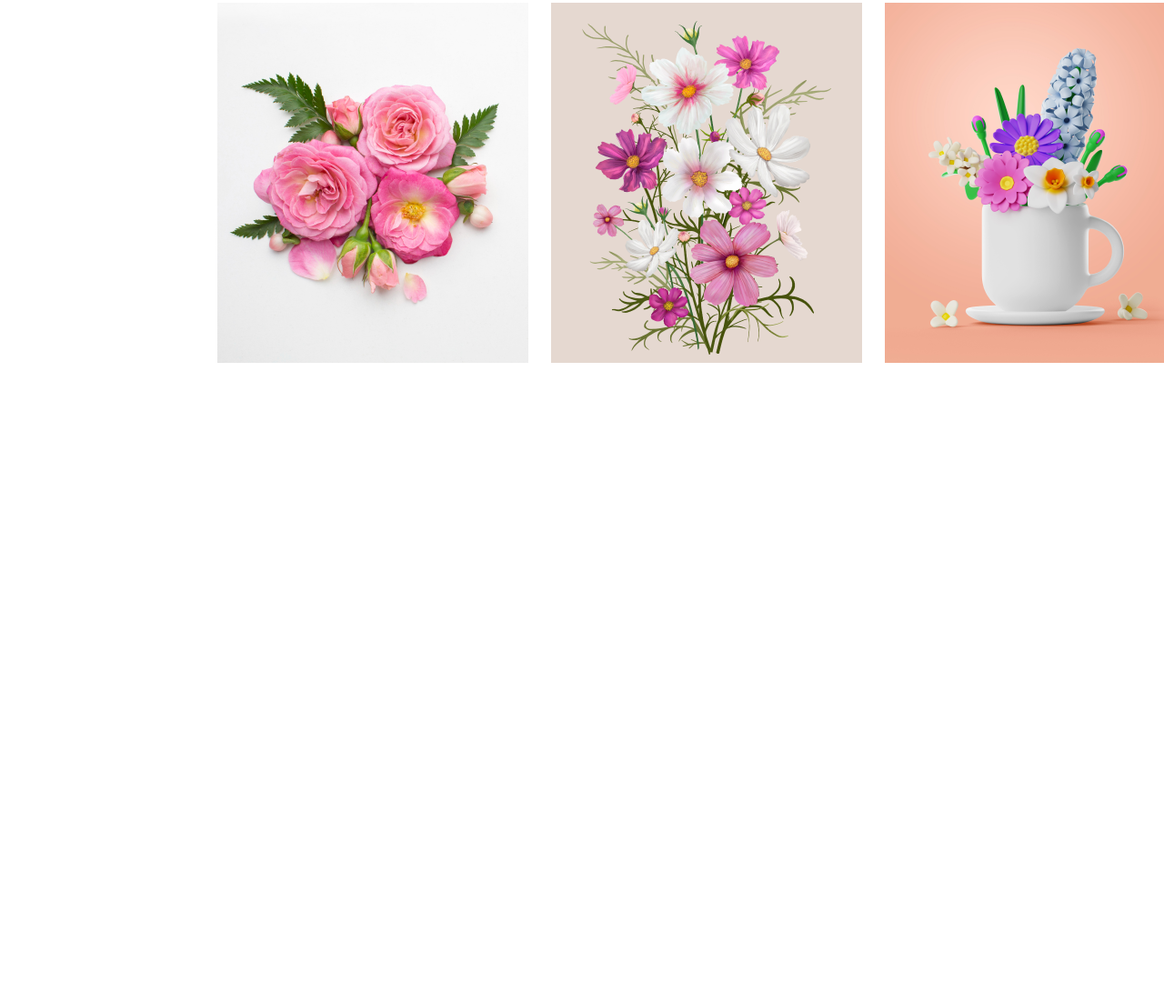
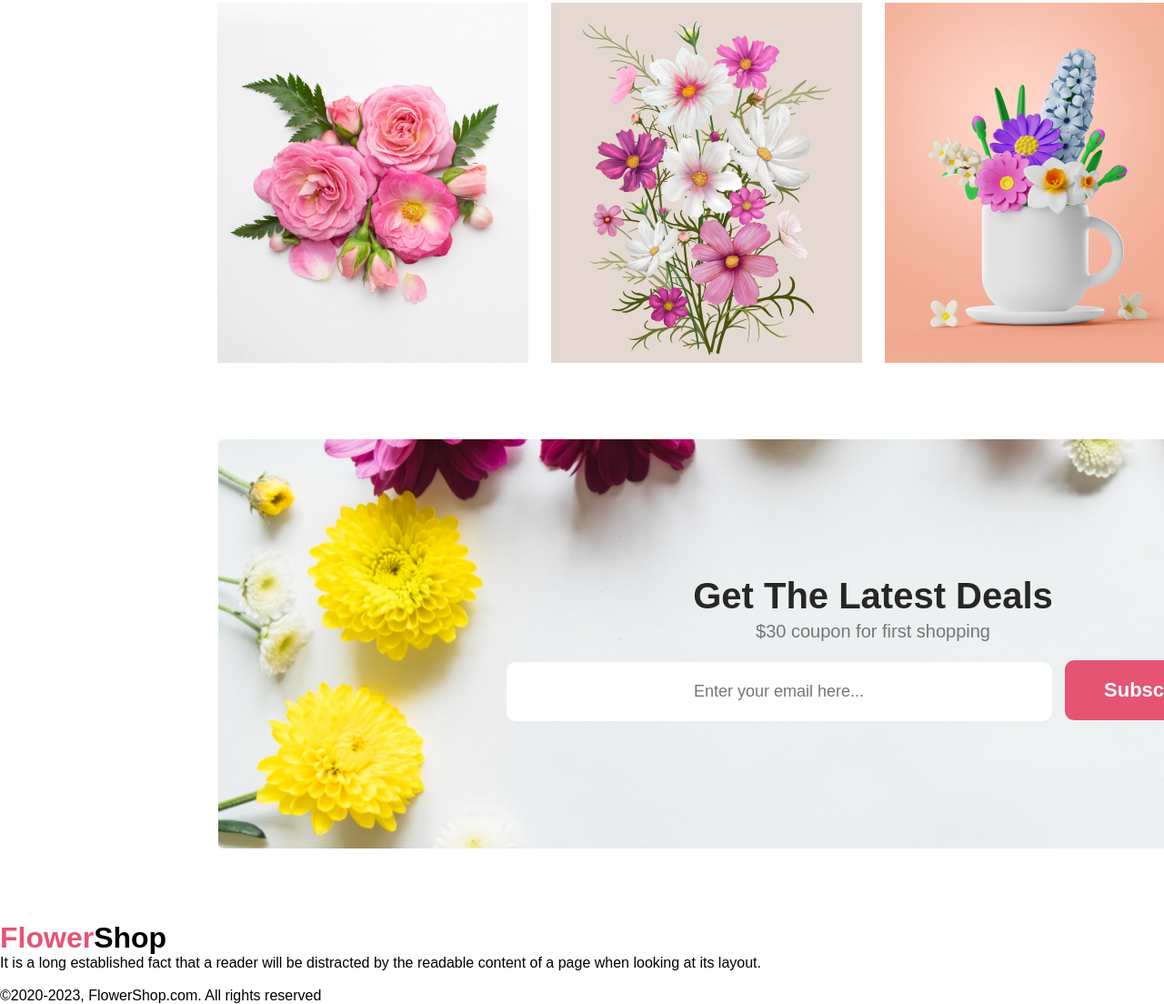
Before and after one commit to mehediriad333/ph-flower-project, a plain HTML site: page index.html in a window 1280 px wide. Shown: the part 3120-4224 px from the top of the page at 91% size. Before the commit the page ends 3523 px from the top, so only its background shows below. Drawn offline with Linux system fonts and the light colour scheme.

Commit message:
subscribe sec finish

```diff
--- a/index.html
+++ b/index.html
@@ -71,7 +71,7 @@
             <div class="offer-text">
                 <h1>Hot Deal ! Sale Up To 25% <span>Off</span></h1>
                 <p>It is a long established fact that a reader will be distracted by the readable content of a page when looking at its layout.</p>
-                <button class="btn-primary">sign Up</button>
+                <button class="btn-primary">Sign Up</button>
             </div>
 
             <div class="offer-img">
@@ -102,9 +102,25 @@
 
         </section>
 
+        <section class="deals">
+            <div class="deals-desc">
+                <form action="">
+                <h1>Get The Latest Deals</h1>
+                <p>$30 coupon for first shopping</p>
+                <label for="email"><input type="email" name="email" id="email" placeholder="Enter your email here..."></label>
+                <input class="btn-primary" type="submit" value="Subscribe">
+                </form>
+            </div>
+
+        </section>
+
     </main>
 
     <footer>
+        <h1><span>Flower</span>Shop</h1>
+        <p>It is a long established fact that a reader will be distracted by the readable content of a page when looking at its layout.</p><br>
+        <p>&copy;2020-2023, FlowerShop.com. All rights reserved</p>
+
 
     </footer>
 </body>
--- a/style.css
+++ b/style.css
@@ -129,7 +129,7 @@ header{
     justify-content: center;
     align-items: center;
     gap: 200px;
-    width: 1430px;
+    width: 1440px;
     height: 320px;
     border-radius: 10px;
     background: rgba(39, 39, 39, 0.05);
@@ -176,7 +176,10 @@ span{
 }
 
 /* ############# instagram section ###########*/
-
+.instagram{
+    margin: 0 auto;
+    width: 1440px;
+}
 .insta-head{
     margin: 150px auto 40px;
     text-align: center;
@@ -202,4 +205,46 @@ span{
     justify-content: center;
     align-items: center;
     gap: 25px;
+
 }
+
+/* ############# subscribe ########### */
+
+.deals{
+    background-image: url("./asset/Rectangle\ 9.png");
+    background-repeat: repeat;
+    background-position: center;
+    background-size: cover;
+    width: 1440px;
+    height: 450px;
+    margin: 80px auto;
+}
+.deals-desc{
+    text-align: center;
+    padding-top: 150px;
+}
+.deals-desc h1{
+    color: #272727;
+    font-size: 40px;
+    font-weight: 800;
+    padding-bottom: 5px;
+}
+.deals-desc p{
+    color: rgba(39, 39, 39, 0.60);
+    font-size: 20px;
+    padding-bottom: 20px;
+}
+.deals-desc input[type="email"], .deals-desc input[type="submit"]{
+    display: inline;
+
+
+}
+.deals-desc input[type="email"]{
+    width: 600px;
+    height: 65px;
+    border: none;
+    border-radius: 10px;
+    margin-right: 10px;
+    font-size: 18px;
+    text-align: center;
+}
```
